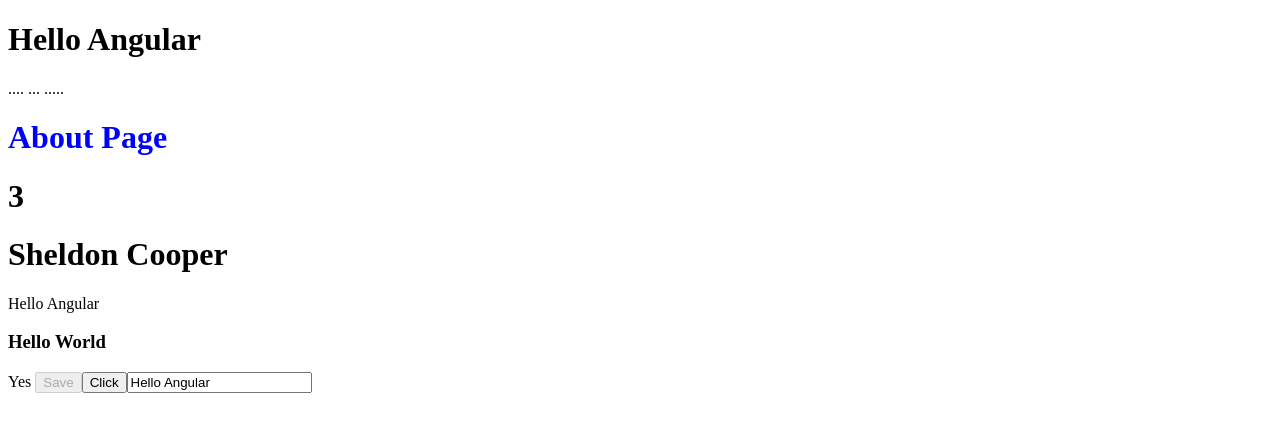
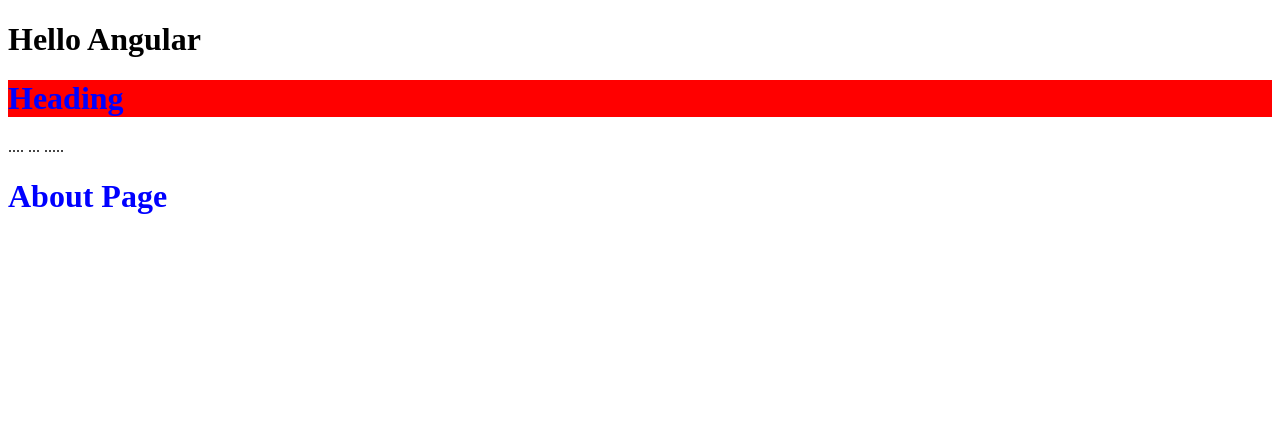
Before and after one commit to Mujib517/angular5.ui, an Angular app: page / in a window 1280 px wide. Shown: the top 432 px of the page. Built offline with nearby package versions, Linux system fonts and the light colour scheme.

Commit message:
NgClass Directive

```diff
--- a/src/app/about/about.component.ts
+++ b/src/app/about/about.component.ts
@@ -3,6 +3,9 @@ import { Component } from '@angular/core';
 @Component({
   selector: 'app-about',
   template: `
+
+
+    <h1 [ngClass]="cls">Heading</h1>
 
 
   <div *ngIf="toggle">
@@ -12,25 +15,18 @@ import { Component } from '@angular/core';
     <h1  [class.fg]="myProperty">About Page</h1>
   </div>
 
-   <h1>{{1+2}}</h1>
-   <h1 [style.border]="myProperty2?'1px solid black':'none'" >{{"Sheldon" + " Cooper"}}</h1>
 
-   {{myProperty}}
-
-   <h3>{{getValue()}}</h3>
-
-   {{myProperty ? "Yes":"No"}}
-
-   <button [disabled]="getValue()">Save</button>
-
-   <button (click)="onClick(10)">Click</button>
-
-   <input type="text" [(ngModel)]="myProperty"/>
   `
 })
 export class AboutComponent {
   myProperty: string = "Hello Angular";
+  myProperty2: boolean;
+
   toggle: boolean = true;
+  cls: any = {
+    fg: true,
+    bg: this.myProperty
+  };
 
   //0,false,null,undefined,"",NaN
 
--- a/src/styles.css
+++ b/src/styles.css
@@ -3,5 +3,5 @@
     color:blue;
 }
 .bg{
-    color:red;
+    background-color:red;
 }
```
